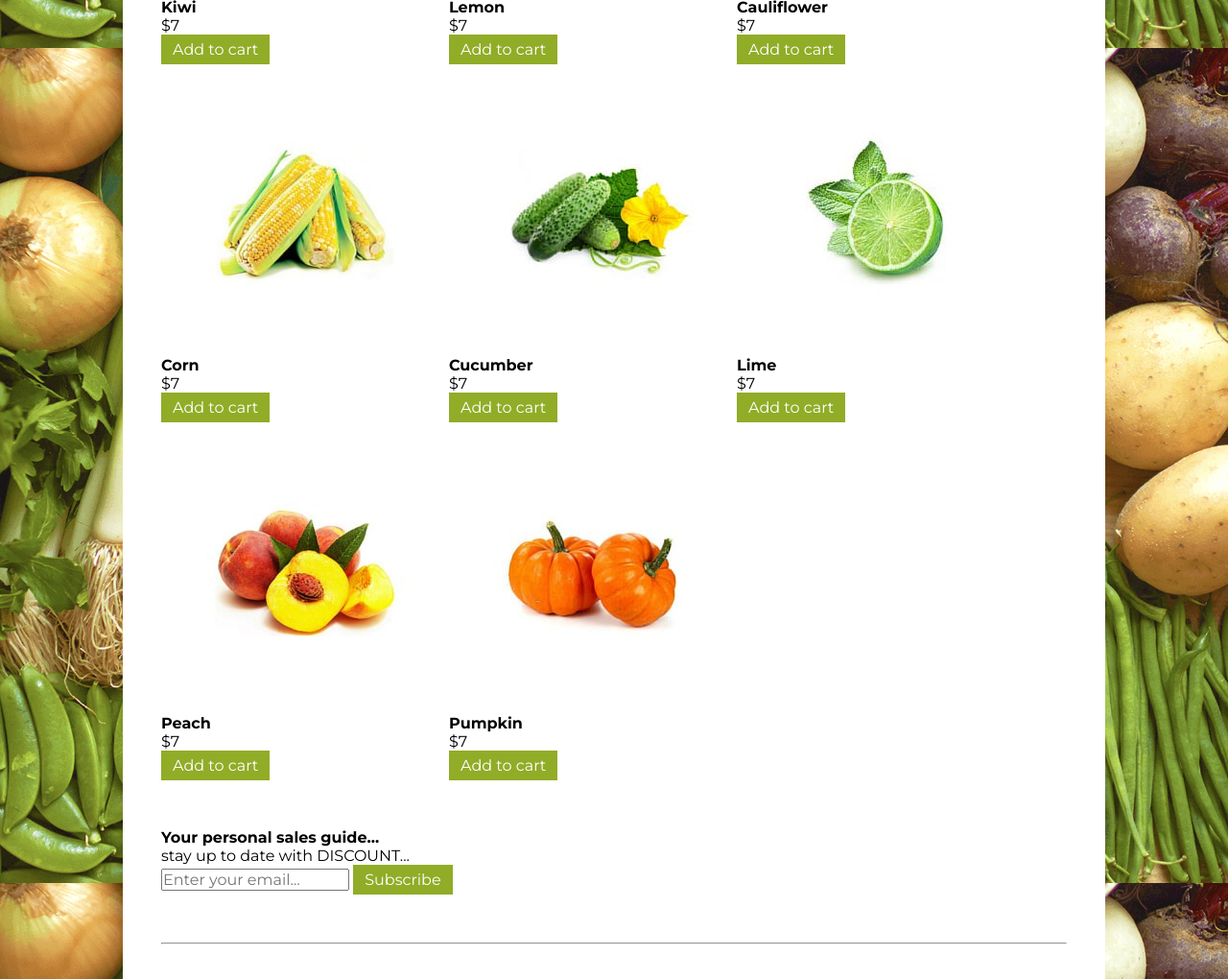
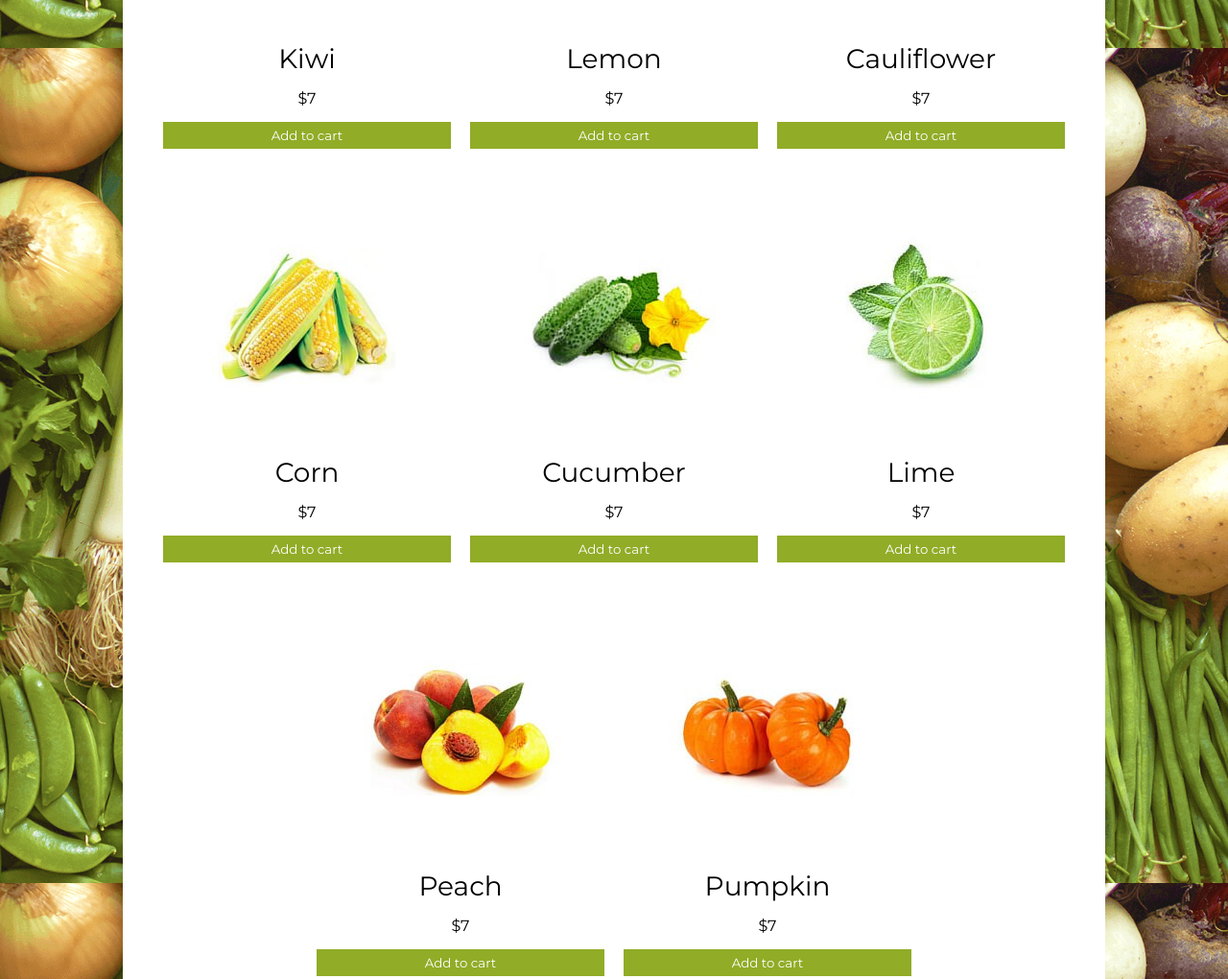
Before and after one commit to Vova2405/ecofood, a plain HTML site: page index.html in a window 1280 px wide. Shown: the part 820-1840 px from the top of the page at 96% size. Drawn offline with Linux system fonts and the light colour scheme; files whose address does not match are found by name.

Commit message:
index-background

```diff
--- a/css/styles.css
+++ b/css/styles.css
@@ -4,10 +4,22 @@
 
     font-family: 'Roboto', sans-serif;
     font-family: 'Montserrat', sans-serif;
-    font-size: 16px;
 }
 h2{
     width: 100%;
+    font-size: 0.825rem;
+    font-weight: 500;
+    text-transform: uppercase;
+    margin: 50px 0 10px 0;
+}
+
+h3{
+    display: flex;
+    justify-content: center;
+}
+
+html{
+    font-size: 16px;
 }
 
 
@@ -28,6 +40,7 @@ body{
     padding: 10px 40px;
 }
 
+
 .button{
     background-color: #91ac27;
     border: none;
@@ -40,11 +53,48 @@ body{
 
 }
 
+.button--wide{
+    width: 100%;
+}
+
 .button:hover{
     background-color: #629c16;
     transition: all 0.5s;
     text-decoration: none;
     text-align: center;
+}
+
+header{
+    display: flex;
+    flex-wrap: wrap;
+    justify-content: space-between;
+}
+
+
+header > section{
+    display: flex;
+    flex-direction: column;
+    flex-grow: 1;
+}
+
+header > a {
+    flex-grow: 4;
+    margin: 30px 0;
+}
+
+.img-wrapper{
+    background-image: url(C:/Users/DELL/Desktop/ecofood/img/design/empty-bg.jpg);
+}
+
+.img-wrapper > form{
+    display: flex;
+    flex-direction: column;
+    padding: 100px 25%;
+    gap: 10px;
+}
+
+input[type="email"]{
+    padding: 4px;
 }
 
 .link{
@@ -56,6 +106,21 @@ body{
         color: #91ac27;
         transition: all 0.5s;
     }
+
+    .my-15{
+        display: flex;
+        justify-content: center;
+        margin: 15px;
+    }
+
+    .main{
+        background-color: white;
+        margin: 50px 10%;
+        max-width: 2400px;
+        padding: 10px 40px;
+
+    }
+
 
     nav > a{
         border-bottom: 2px solid transparent;
@@ -73,40 +138,53 @@ nav > a:hover{
         display: flex;
         justify-content: center;
         width: 100%;
-        margin-top: 40px;
+        margin-bottom: 16px;
+        padding-left: 40;
     }
 
-
-.main{
-    background-color: white;
-    margin: 50px 10%;
-    max-width: 2400px;
-    padding: 10px 40px;
+.products{
+display: flex;
+flex-wrap: wrap;
+justify-content: center;
+gap: 20px;
 
 }
 
-header{
-    display: flex;
-    flex-wrap: wrap;
-    justify-content: space-between;
-}
-
-
-header > section{
+.products > article{
     display: flex;
     flex-direction: column;
-    flex-grow: 1;
+    align-content: center;
 }
-
-header > a {
-    flex-grow: 4;
+.products > article > h3{
+    font-size: 1.75rem;
+    font-weight: 500
 }
 
 section{
     margin: 50px 0;
     }
 
-.products{
+    .discount{
+        font-weight: 600;
+        font-size: 1.5rem;
+        color: white;
+    }
+
+.discount > span{
+    text-transform: uppercase;
+}
+
+footer{
+    display: flex;
+    flex-direction: column;
+}
+
+footer > section{
     display: flex;
     flex-wrap: wrap;
+    justify-content: center;
 }
+
+footer >section >article{
+    width: 30%;
+}
--- a/index.html
+++ b/index.html
@@ -39,59 +39,61 @@
 			<article id="1">
 				<img src="img/img/kiwi.jpg" alt="kiwi">
 				<h3>Kiwi</h3>
-				<p>$7</p>
-			<button class="button">Add to cart</button>
+				<p class="my-15">$7</p>
+			<button class="button button--wide">Add to cart</button>
 			</article>
 			<article id="2">
 				<img src="img/img/lemon.jpg" alt="lemon">
 				<h3>Lemon</h3>
-				<p>$7</p>
-			<button class="button">Add to cart</button>
+				<p class="my-15">$7</p>
+			<button class="button button--wide">Add to cart</button>
 			</article>
 			<article id="3">
 				<img src="img/img/cauliflower.jpg" alt="cauliflower">
 				<h3>Cauliflower</h3>
-				<p>$7</p>
-			<button class="button">Add to cart</button>
+				<p class="my-15">$7</p>
+			<button class="button button--wide">Add to cart</button>
 			</article>
 			<article id="4">
 				<img src="img/img/corn.jpg" alt="corn">
 				<h3>Corn</h3>
-				<p>$7</p>
-			<button class="button">Add to cart</button>
+				<p class="my-15">$7</p>
+			<button class="button button--wide">Add to cart</button>
 			</article>
 			<article id="5">
 				<img src="img/img/cucumber.jpg" alt="cucumber">
 				<h3>Cucumber</h3>
-				<p>$7</p>
-			<button class="button">Add to cart</button>
+				<p class="my-15">$7</p>
+			<button class="button button--wide">Add to cart</button>
 			</article>
 			<article id="6">
 				<img src="img/img/lime.jpg" alt="lime">
 				<h3>Lime</h3>
-				<p>$7</p>
-			<button class="button">Add to cart</button>
+				<p class="my-15">$7</p>
+			<button class="button button--wide">Add to cart</button>
 			</article>
 			<article id="7">
 				<img src="img/img/peach.jpg" alt="peach">
 				<h3>Peach</h3>
-				<p>$7</p>
-			<button class="button">Add to cart</button>
+				<p class="my-15">$7</p>
+			<button class="button button--wide">Add to cart</button>
 			</article>
 			<article id="8">
 				<img src="img/img/pumpkin.jpg" alt="pumpkin">
 				<h3>Pumpkin</h3>
-				<p>$7</p>
-			<button class="button">Add to cart</button>
+				<p class="my-15">$7</p>
+			<button class="button button--wide">Add to cart</button>
 			</article>
 		</section>
 		<section>
 			<h2>Your personal sales guide...</h2>
+			<div class="img-wrapper">
 			<form action="#">
-				<p>stay up to date with <span>DISCOUNT</span>...</p>
+				<p class="discount">stay up to date with <span>DISCOUNT</span>...</p>
 				<input type="email" name="email" placeholder="Enter your email..."/>
 				<input type="submit" value="Subscribe" class="button"/>
 			</form>
+		</div>
 		</section>
 	</main>
 	<footer>
@@ -106,6 +108,7 @@
 				<p>Present vestiblum molestie lacus. Aenean nonummy hendrerit</p>
 			</article>
 		</section>
+		<p>All rights reserved</p>
 		<section>
 			<a href="Facebook.com">f</a>
 			<a href="#">u</a>
```
Also changed, not shown: img/design/empty-bg.jpg (added). Lines whose indentation alone changed are shown as unchanged.
